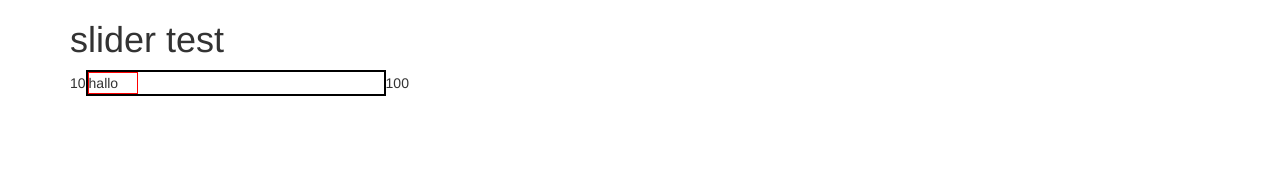
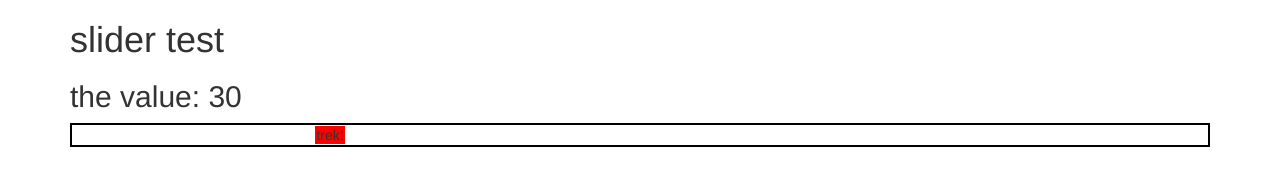
Before and after one commit to Spectingular/spectingular.js, a website: page test/protractor/sp/slider/slider.html in a window 1280 px wide. Drawn offline with nearby package versions, Linux system fonts and the light colour scheme.

Commit message:
started implementing resizing

```diff
--- a/src/sp/slider/spSlider.js
+++ b/src/sp/slider/spSlider.js
@@ -9,33 +9,75 @@
  **/
 
 angular.module('sp.slider', [])
-    .directive('spSlider', [function() {
+    .directive('spSlider', ['$window','$timeout', function($window, $timeout) {
         return {
             restrict: 'E',
             replace:true,
-            require: 'ngModel',
             scope:{
-                min:'@',
-                max:'@',
-                ngModel: '='
+                min:'=',
+                max:'=',
+                value: '='
             },
             link: function(scope, element, attr) {
-                //get width of element
-                var width = element.width();
 
+                function calcSliderProps() {
+                    var scaleSize= element.width(),
+                        scaleRange= scope.max - scope.min,
+                        valPxRatio= scaleRange / scaleSize,
+                        handle= element.find('.handle');
+
+                    return {
+                        scaleSize:scaleSize,
+                        scaleRange:scaleRange,
+                        valPxRatio: valPxRatio,
+                        handle: handle,
+                        handleSizeCorr: valPxRatio * (handle.width() / 2)
+                    }
+                }
+
+                function pixelToVal(x) {
+                    return x * sliderProps.valPxRatio + sliderProps.handleSizeCorr + scope.min;
+                }
+
+                function setSliderPos(x) {
+                    sliderProps.handle.css({left:x+'px'});
+                }
+
+                function valToPixel(val) {
+                    return (val- (sliderProps.handleSizeCorr+scope.min)) / sliderProps.valPxRatio;
+                }
+
+                var sliderProps = calcSliderProps();
+
+//                // bind to winodw resize: @todo: use mqService
+                angular.element($window).on('resize', function () {
+console.log('resize slider')
+                //    $timeout(function() {
+//                        var posBefore = valToPixel(scope.value);
+                        sliderProps = calcSliderProps();
+//                        var posAfter = valToPixel(scope.value);
+//                        if(posBefore !== posAfter) {
+//                            console.log('after: ' + valToPixel(scope.value))
+                            setSliderPos(valToPixel(scope.value));
+//                        }
+                 //  });
+                });
+
+                scope.$on('posChange' ,function(event, y, x){
+                    scope.value = pixelToVal(x);
+                    scope.$apply();
+                });
+
+                scope.$watch('value',function(val){
+                    setSliderPos(valToPixel(val));
+                });
             },
             controller: 'sliderCtrl',
             template:
-                '<div>'+
-                    '<span>{{min}}</span>' +
-                    '<div class="slider-bar" sp-draggable-container id="slider_{{$id}}">' +
-                        '<div class="handle" sp-draggable="x">hallo</div>' +
-                    '</div>' +
-                    '<span>{{max}}</span>'+
+                '<div class="slider-bar" sp-draggable-container id="slider_{{$id}}">' +
+                    '<span class="handle" sp-draggable="x">trek!</span>' +
                 '</div>'
-
-    }
-
+        }
     }]);
 
 angular.module('sp.slider')
--- a/src/sp/utility/spDraggable.js
+++ b/src/sp/utility/spDraggable.js
@@ -8,35 +8,40 @@
  * a attribute directive to create a draggable element. Directive will emit the new position
  * By adding x or y as a value of the attribute dragging will be limited to the chosen axis
  * Wrapping it with a draggable-container attribute will contain the dragging to the limits of this container
+ * Default it will be contained by the document.
+ * Elements can be dragged half their size out of the container
  **/
 
 angular.module('sp.utility', [])
-    .directive('spDraggable', ['$document', function($document) {
+    .directive('spDraggable', ['$window','$document', '$timeout', function($window,$document, $timeout) {
         return {
             restrict: 'A',
             require: '^?spDraggableContainer',
             link: function (scope, element, attr, ctrl) {
-                var dragBound = {};
-                if(ctrl) {
-                    dragBound = ctrl.returnSize();
-                    dragBound.maxX = (dragBound.width - element.width());
-                    dragBound.maxY = (dragBound.height - element.height());
-                    dragBound.minX = dragBound.minY = 0;
-                } else {
-                    // no dragBound, set em to document size
-                    var elPos = element.offset();
-                    dragBound.maxX = ($document.width() - elPos.left - element.width());
-                    dragBound.maxY = $document.height() - elPos.top - element.height();
-                    dragBound.minY = elPos.top * -1;
-                    dragBound.minX = (elPos.left * -1);
-                }
-
-                var startX = 0, startY = 0, x = 0, y = 0,
-                    axis = attr.spDraggable;
+                var dragBound = {}, elOffset, elPos, elHeight,elWidth,
+                    startX, startY, x, y, axis = attr.spDraggable;
 
                 if (!element.css('position') || element.css('position') === 'static') {
                     element.css('position', 'relative')
                 }
+
+                $timeout(function(){
+                    setElementProps();
+                    setBounds();
+                    startX = x = elPos.left;
+                    startY = y = elPos.top;
+                });
+
+                angular.element($window).on('resize', function (event) {
+                    console.log('resizei deagge')
+    //                $timeout(function() {
+               //         setElementProps();
+                        setBounds();
+//                        startX = x = elPos.left;
+  //                      startY = y = elPos.top;
+      //              });
+
+                });
 
                 element.on('mousedown', function (event) {
                     event.preventDefault();
@@ -46,23 +51,38 @@ angular.module('sp.utility', [])
                     $document.on('mouseup', mouseUp);
                 });
 
+                function setElementProps () {
+                    elOffset = element.offset(),
+                    elPos = element.position(),
+                    elHeight = element.height(),
+                    elWidth = element.width();
+                }
+
+                function setBounds(){
+                    if(ctrl) {
+                        elOffset.left = elOffset.top = 0;
+                        dragBound = ctrl.returnSize();
+                    } else {
+                        elPos.left = elPos.top = 0;
+                        dragBound.width = $document.width();
+                        dragBound.height = $document.height()
+                    }
+                    dragBound.maxX = dragBound.width - elOffset.left - (elWidth/2);
+                    dragBound.maxY = dragBound.height - elOffset.top - (elHeight/2);
+                    dragBound.minX = -(elOffset.left + (elWidth/2));
+                    dragBound.minY = -(elOffset.top + (elHeight/2));
+                }
+
                 function mouseMove(event) {
-                    if (axis === 'y') {
+                    if (axis === 'y' || axis==='') {
                         y = event.pageY - startY;
                         y = (y > dragBound.maxY) ? dragBound.maxY : (y < dragBound.minY) ? dragBound.minY : y;
-                    } else if (axis === 'x') {
-                        x = event.pageX - startX;
-                        x = (x > dragBound.maxX) ? dragBound.maxX : (x < dragBound.minX) ? dragBound.minX : x;
-                    } else {
-                        y = event.pageY - startY;
-                        y = (y > dragBound.maxY) ? dragBound.maxY : (y < dragBound.minY) ? dragBound.minY : y;
+                    }
+                    if (axis === 'x' || axis==='') {
                         x = event.pageX - startX;
                         x = (x > dragBound.maxX) ? dragBound.maxX : (x < dragBound.minX) ? dragBound.minX : x;
                     }
-
-                    scope.$emit('posChange', {
-                        top: y, left: x
-                    });
+                    scope.$emit('posChange', y, x);
                     element.css({
                         top: y + 'px', left: x + 'px'
                     });
--- a/test/protractor/sp/slider/slider.html
+++ b/test/protractor/sp/slider/slider.html
@@ -14,28 +14,31 @@
         angular.module("spSliders", ['sp.slider','sp.utility']);
 
         angular.module("spSliders").controller('slideCtrl', function($scope){
-                    $scope.sliderVal = 50;
+                    $scope.data = {};
+                    $scope.data.sliderVal = 30;
 
                 });
 
     </script>
     <style>
         .handle {
-            width:50px;
+            width:20px;
             border:1px solid red;
+            background-color: red;
+            height: 20px;
+            text-align: center;
         }
         .slider-bar {
-            width: 300px;
             position: relative;
             border: 2px solid #000000;
-            display:inline-block;
         }
     </style>
 </head>
 <body ng-app="spSliders">
 <div class="container" ng-controller="slideCtrl">
     <h1>slider test</h1>
-    <sp-slider ng-model="sliderVal" min="10" max="100"></sp-slider>
+    <h2>the value: {{data.sliderVal}}</h2>
+    <sp-slider value="data.sliderVal" min="10" max="100"></sp-slider>
 </div>
 </body>
 </html>
```
Also changed, not shown: test/protractor/sp/utility/spDraggable.html (+2 -2 lines).
